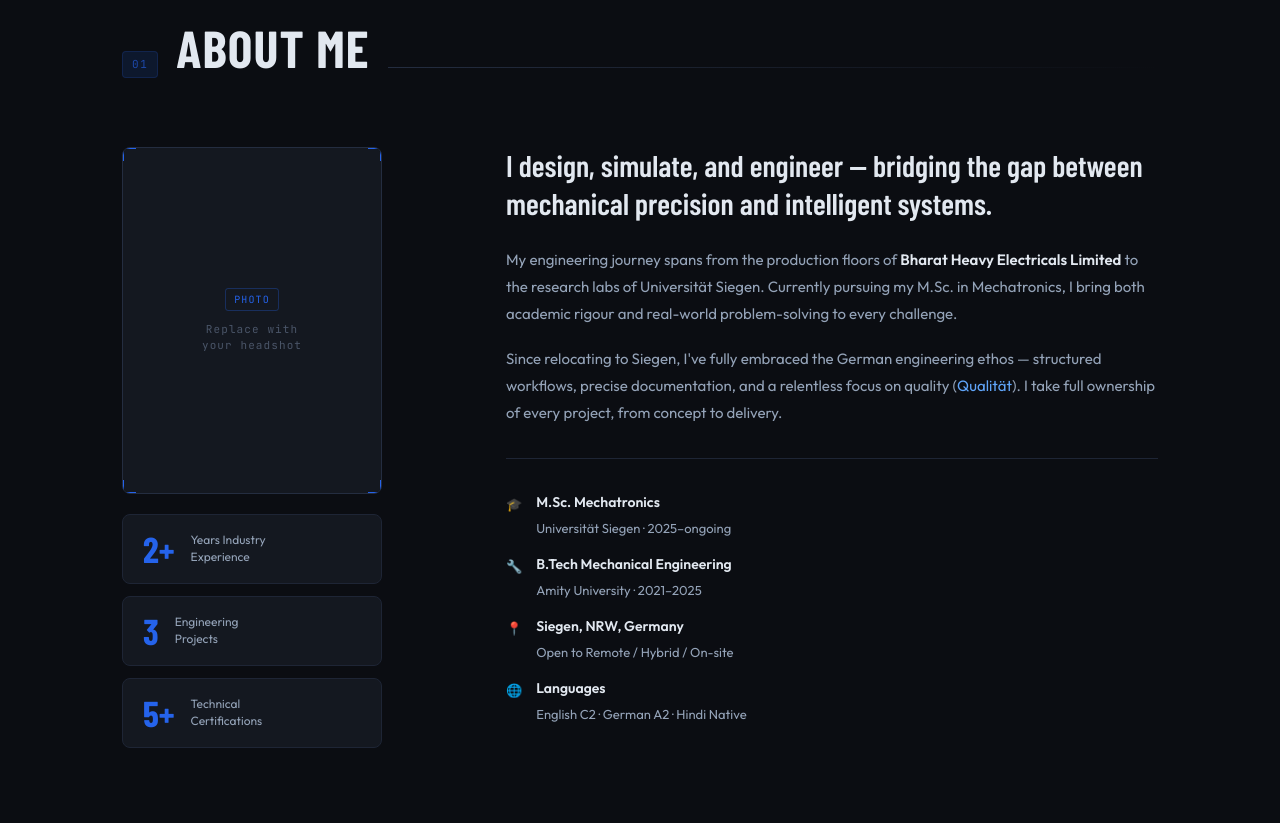
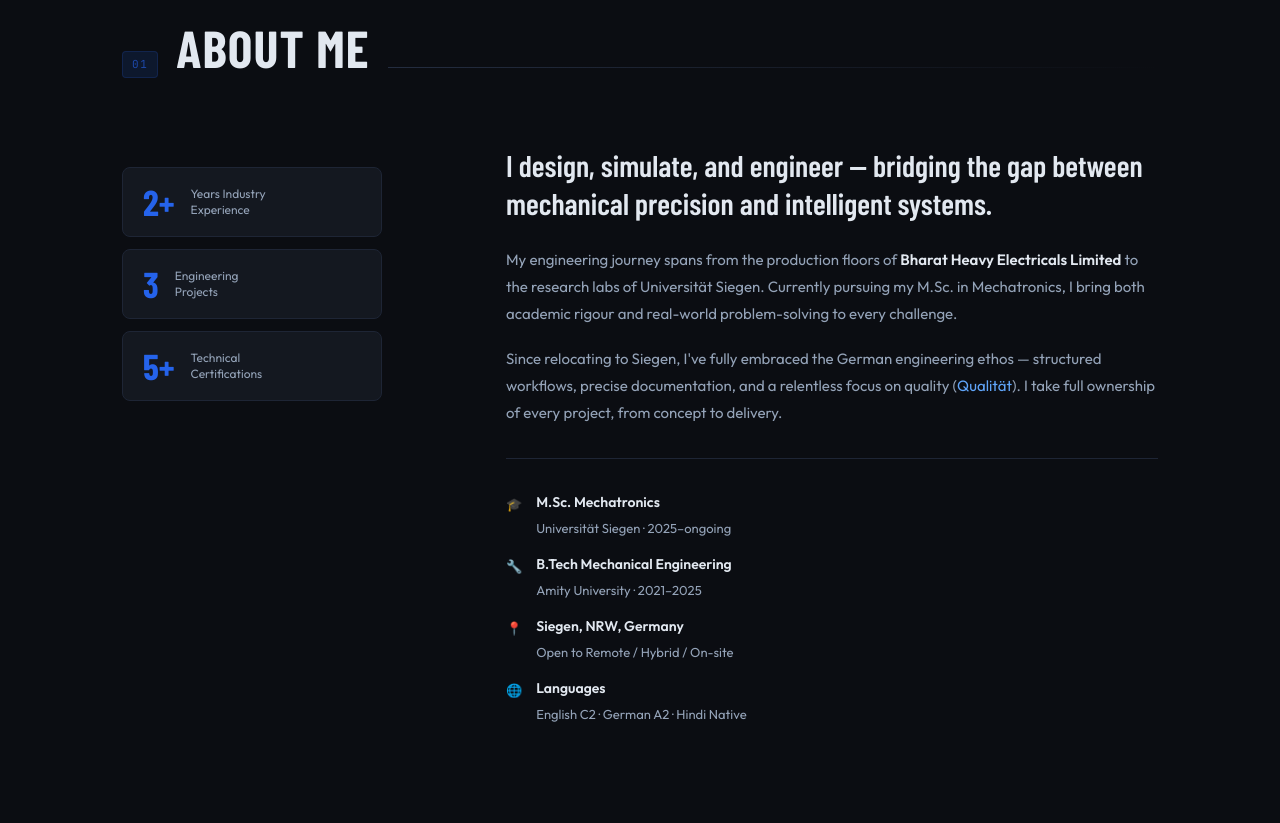
Before and after one commit to Tarun-Pandey001/Tarun-Pandey001.github.io, a plain HTML site: page index.html in a window 1280 px wide. Shown: the part 897-1720 px from the top of the page. Drawn offline with nearby package versions, Linux system fonts and the light colour scheme; a web font is replaced by a local one.

Commit message:
Update index.html

```diff
--- a/index.html
+++ b/index.html
@@ -85,16 +85,6 @@
       </div>
       <div class="about__grid">
         <div class="about__visual scroll-reveal">
-          <div class="about__photo-frame">
-            <div class="about__photo-placeholder">
-              <span class="mono">PHOTO</span>
-              <p>Replace with<br/>your headshot</p>
-            </div>
-            <div class="about__frame-corner about__frame-corner--tl"></div>
-            <div class="about__frame-corner about__frame-corner--tr"></div>
-            <div class="about__frame-corner about__frame-corner--bl"></div>
-            <div class="about__frame-corner about__frame-corner--br"></div>
-          </div>
           <div class="about__stat-cards">
             <div class="stat-card scroll-reveal" style="--delay:0.1s">
               <span class="stat-card__num">2+</span>
@@ -191,7 +181,6 @@
           </div>
           <ul class="stack-card__list">
             <li><span class="skill-dot"></span>Python — NumPy, Pandas, Matplotlib</li>
-            <li><span class="skill-dot"></span>MATLAB — Simulation &amp; Analysis</li>
             <li><span class="skill-dot"></span>C++ — Fundamentals</li>
             <li><span class="skill-dot"></span>MS Excel — Advanced</li>
           </ul>
@@ -333,7 +322,7 @@
               <span class="tag tag--sm">Control Systems</span>
               <span class="tag tag--sm">Python</span>
             </div>
-            <h3 class="project-card__title">Mechatronics Systems — Universität Siegen</h3>
+            <h3 class="project-card__title">Colour Sorter with Converyor Lego EV3 Custom build — Universität Siegen</h3>
             <p class="project-card__desc">
               Ongoing academic projects integrating mechanical design, control systems, and embedded programming within the M.Sc. programme. Portfolio updated continuously as modules progress.
             </p>
@@ -526,7 +515,7 @@
              [Straße + Hausnummer]<br/>
              57076 Siegen, Deutschland</p>
           <p>E-Mail: official.tarunpandey6330@gmail.com<br/>
-             Tel.: +49 15224712252</p>
+            </p>
           <p class="footer__impressum-note">Diese Website dient ausschließlich der persönlichen Vorstellung und ist eine private, nicht-kommerzielle Seite.</p>
         </div>
       </div>
```
